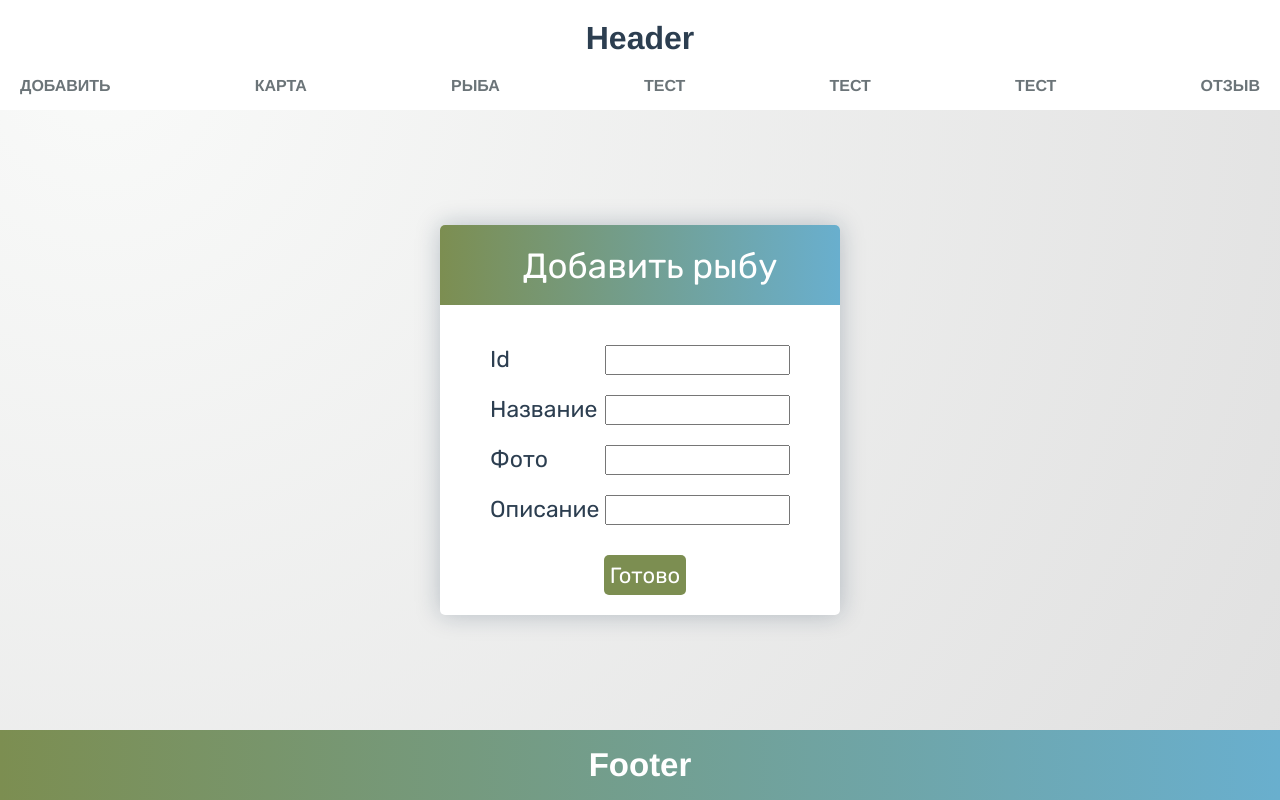
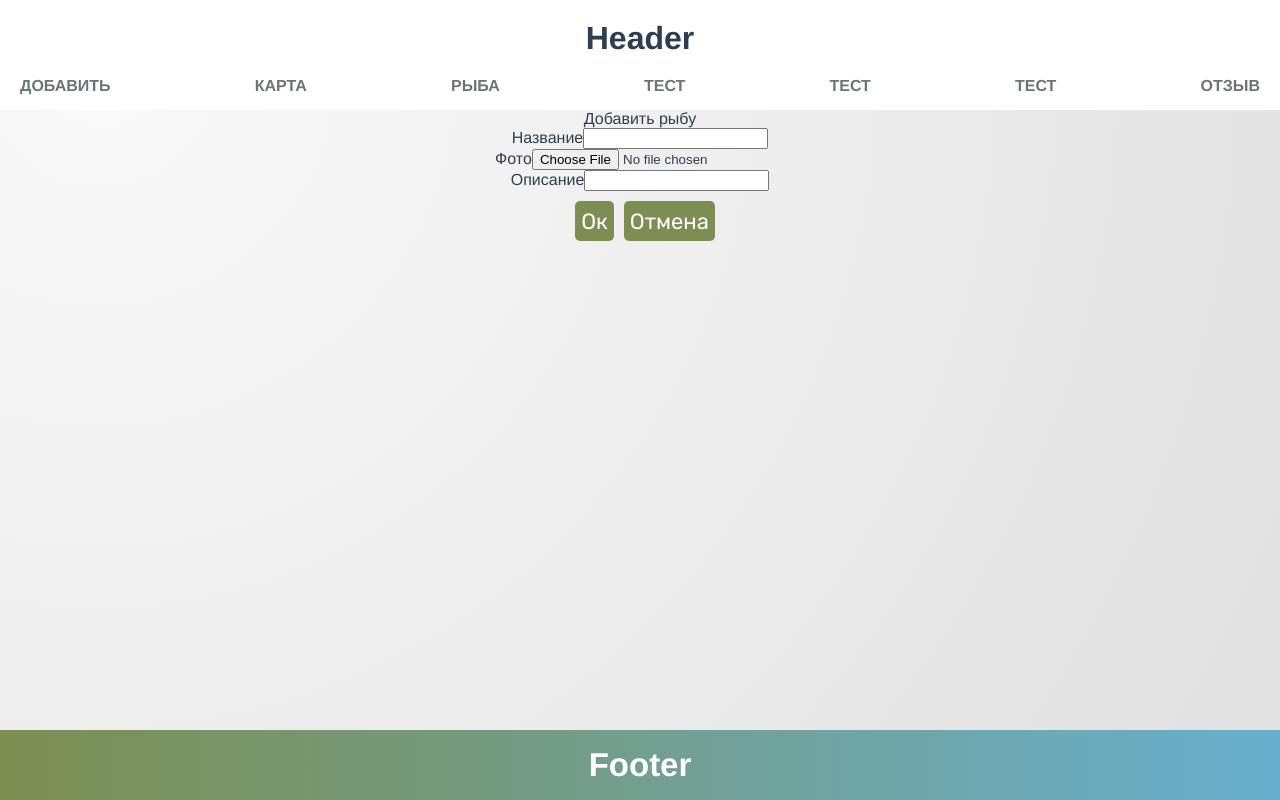
Before and after one commit to vskokan/vueapp, a Vue app: page / in a window 1280 px wide. Built offline with nearby package versions, Linux system fonts and the light colour scheme; a web font is replaced by a local one; what vue-yandex-maps would draw is missing.

Commit message:
Add uploading image

```diff
--- /dev/null
+++ b/src/components/Fish/AddFish.vue
@@ -0,0 +1,67 @@
+<template>
+    <div>
+        <div class="formHeader">
+            <div class="headerText">Добавить рыбу</div>
+        </div>
+        <div class="formBody">
+            <div class="inputContainer">
+                <label for="name">Название</label>
+                <input type="text" name="name" id="name" v-model="fish.name" required>
+            </div>
+            <div class="inputContainer">
+                <label for="photo">Фото</label>
+                <input type="file" name="photo" id="photo" accept=".jpg, .jpeg, .png" ref="file" v-on:change="uploadImage()" required>
+            </div>
+            <div class="inputContainer">
+                <label for="description">Описание</label>
+                <input type="text" name="description" id="description" v-model="fish.description" required>
+            </div>
+        </div>
+        <div class="formButtons">
+            <button v-on:click="send()">Ок</button>
+            <button>Отмена</button>
+        </div>
+    </div>
+</template>
+
+<script>
+import FishDataService from "../../services/FishDataService";
+
+export default {
+    data() {
+        return {
+            fish: {
+                name: "",
+                image: "",
+                description: ""
+            }
+        }
+    },
+    methods: {
+        uploadImage() {
+            this.fish.image = this.$refs.file.files[0];
+        },
+        send() {
+            //alert(this.fish.name)
+            let formData = new FormData();
+            formData.append('name', this.fish.name)
+            formData.append('image', this.fish.image)
+            formData.append('description', this.fish.description)
+
+            // axios.post("http://localhost:3000/api/fish/test/", formData, { headers: "multipart/form-data"})
+            //     .then(()=>{console.log('Success')})
+            //     .catch(()=>{console.log('Error!!!')})
+            FishDataService.create(formData)
+                .then(response => {
+                this.fish.name = response.data;
+                console.log(response.data);
+                //this.submitted = true;
+                })
+                .catch(e => {
+                console.log(e);
+                });
+            //alert(formData.get('image'))
+        }
+    }
+}
+</script>
--- a/src/http-common.js
+++ b/src/http-common.js
@@ -3,6 +3,7 @@ import axios from "axios";
 export default axios.create({
   baseURL: "http://localhost:3000/api",
   headers: {
-    "Content-type": "application/json"
+    //"Content-type": "application/json",
+    "Content-type": "multipart/form-data",
   }
 });
--- a/src/services/FishDataService.js
+++ b/src/services/FishDataService.js
@@ -11,7 +11,7 @@ class FishDataService {
 //   }
 
   create(data) {
-    return http.post("/fish", data);
+    return http.post("/fish/test/", data);
   }
 
 //   update(id, data) {
@@ -29,6 +29,7 @@ class FishDataService {
 //   findByTitle(title) {
 //     return http.get(`/fish?title=${title}`);
 //   }
+
 }
 
 export default new FishDataService();
--- a/src/views/Home.vue
+++ b/src/views/Home.vue
@@ -1,16 +1,16 @@
 <template>
     <div>
-       <AddNewFish></AddNewFish>
+       <AddFish></AddFish>
     </div>
 </template>
 
 <script>
 
-import AddNewFish from '@/components/AddNewFish'
+import AddFish from '@/components/Fish/AddFish'
 
 export default {
   components: {
-    AddNewFish
+    AddFish
   }
 }
 </script>
```
Also changed, not shown: src/components/Fish/FishTable.vue (added).
